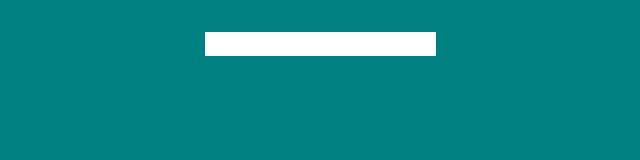
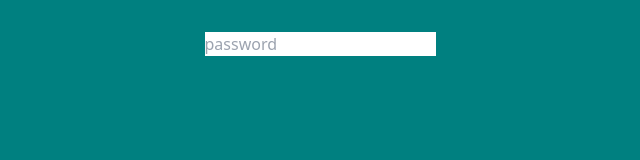
Before and after one commit to Harshitaonweb/reactPractice, a React (Vite) app in the folder 05passwordGenerator/: page / in a window 1280 px wide. Shown: the top 160 px of the page, without its empty margins (320-960 px from the left). Built offline with nearby package versions, Linux system fonts and the light colour scheme.

Commit message:
working added

```diff
--- a/05passwordGenerator/src/App.jsx
+++ b/05passwordGenerator/src/App.jsx
@@ -27,7 +27,13 @@ function App() {
     <>
       <div className="w-full max-w-md mx-auto shadow-md rounded-lg px-4 my-8 text-orange-500 bg-gray-800">
         <div className="flex shadow rounded-lg overflow-hidden mb-4">
-          <input type="text"></input>
+          <input
+          type="text"
+          value={password}
+          className="outline-none w-full py-1 px-3"
+          placeholder="password"
+          readOnly
+          ></input>
         </div>
       </div>
     </>
```
